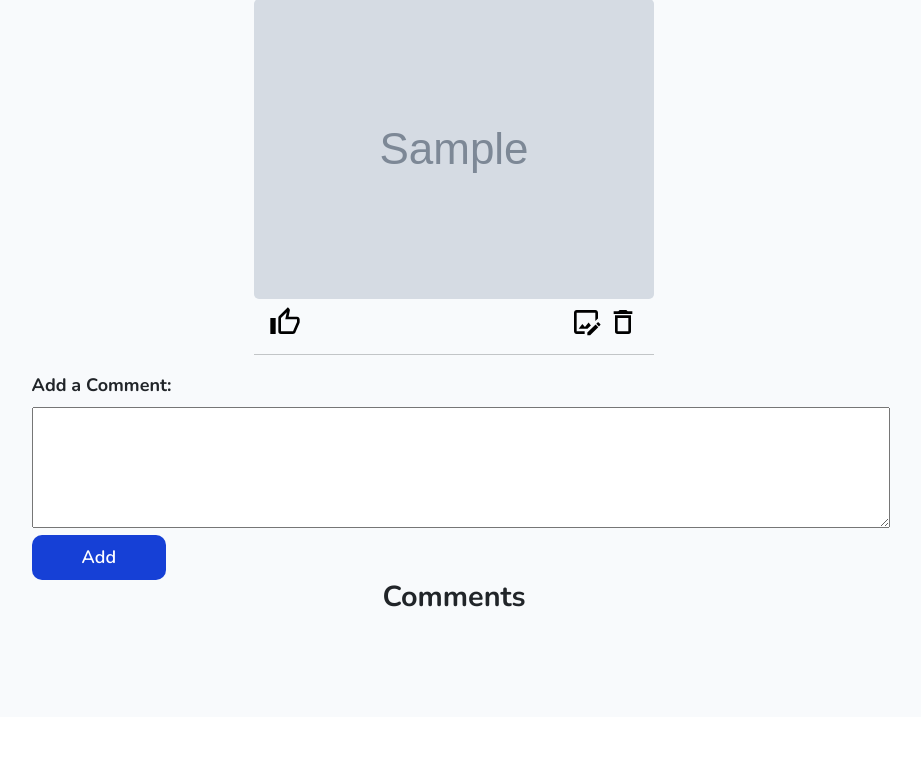
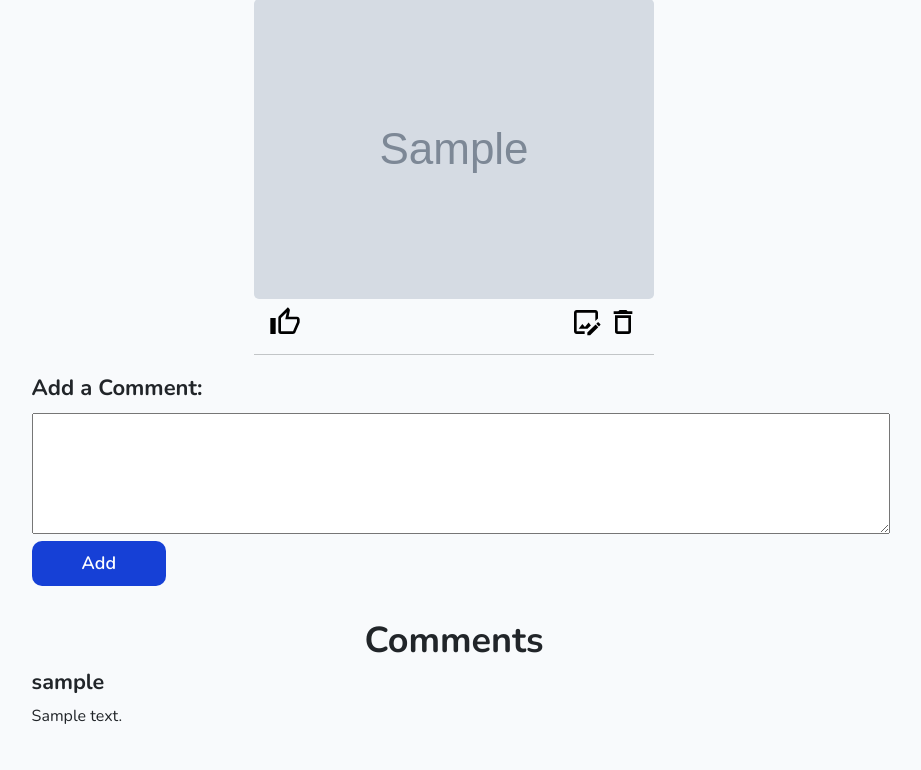
Before and after one commit to Ganta-KH/social, a Laravel app: page /home/1 in a window 1280 px wide. Shown: the part 83-853 px from the top of the page, without its empty margins (186-1107 px from the left). Before the commit the page ends 690 px from the top, so only its background shows below. Run offline with Laravel 10, Linux system fonts and the light colour scheme; a user stored in the database is signed in; tables that the repository leaves empty hold one stand-in row (values such as "Sample post"); grey boxes marked "Sample" are stand-in pictures; style sheets or scripts are compiled from the project's sources.

Commit message:
show the added comment in the post

```diff
--- a/app/Http/Controllers/PostController.php
+++ b/app/Http/Controllers/PostController.php
@@ -2,8 +2,10 @@
 
 namespace App\Http\Controllers;
 
+use App\Models\Comment;
 use App\Models\Post;
 use Illuminate\Http\Request;
+use Illuminate\Support\Facades\DB;
 use Illuminate\Support\Facades\Storage;
 
 class PostController extends Controller
@@ -42,7 +44,15 @@
     }
 
     public function show($id) {
-        return view('social.show')->with('post', Post::find($id));
+        $user_id = auth()->user()->id;
+        $post = Post::find($id);
+        $comments = Comment::join('users','users.id','=','comments.user_id')
+                           ->select('users.username', 'comments.comment')
+                           ->where('users.id', $user_id)
+                           ->where('comments.post_id', $id)
+                           ->get();
+
+        return view('social.show', ['post'=> $post, 'comments'=> $comments]);
     }
 
     public function edit($id) {
--- a/resources/sass/app.scss
+++ b/resources/sass/app.scss
@@ -18,13 +18,13 @@
     img {
         width: 45vw;
     }
-}
 
-h1 {
-    color: #001B79;
-    font-size: 3.5vw;
-    border-bottom: 2px solid;
-    width: fit-content;
+    h1 {
+        color: #001B79;
+        font-size: 3.5vw;
+        border-bottom: 2px solid;
+        width: fit-content;
+    }
 }
 
 .navbar-brand {
@@ -175,7 +175,7 @@
         align-self: flex-start;
 
         label {
-            font-size: large;
+            font-size: 22px;
             font-weight: bold;
         }
 
@@ -184,3 +184,10 @@
         }
     }
 }
+
+.comments {
+    align-self: flex-start;
+    .cmnt p {
+        font-size: 16px;
+    }
+}
--- a/resources/views/social/show.blade.php
+++ b/resources/views/social/show.blade.php
@@ -32,8 +32,18 @@
             <input type="submit" value="Add" class="cmnt-bt">
         </form>
 
+        <hr>
+
+        <h1><strong>Comments</strong></h1>
+
+
         <div class="comments">
-            <h2><strong>Comments</strong></h2>
+            @foreach ($comments as $comment)
+                <div class="cmnt">
+                    <h4><strong>{{ $comment->username }}</strong></h4>
+                    <p>{{ $comment->comment }}</p>
+                </div>
+            @endforeach
         </div>
 
     </div>
--- a/routes/web.php
+++ b/routes/web.php
@@ -33,3 +33,4 @@
 Route::delete('/social/delete/{id}', [PostController::class,'delete'])->name('social.delete');
 
 Route::post('/comment/{id}', [CommentController::class,'store'])->name('comment.store');
+Route::get('/comment', [CommentController::class,'show'])->name('comment.show');
```
Also changed, not shown: app/Http/Controllers/CommentController.php (+11 -0 lines).
